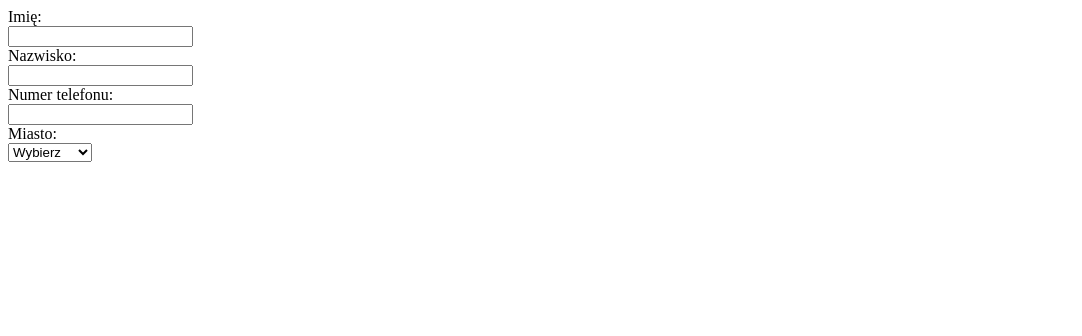
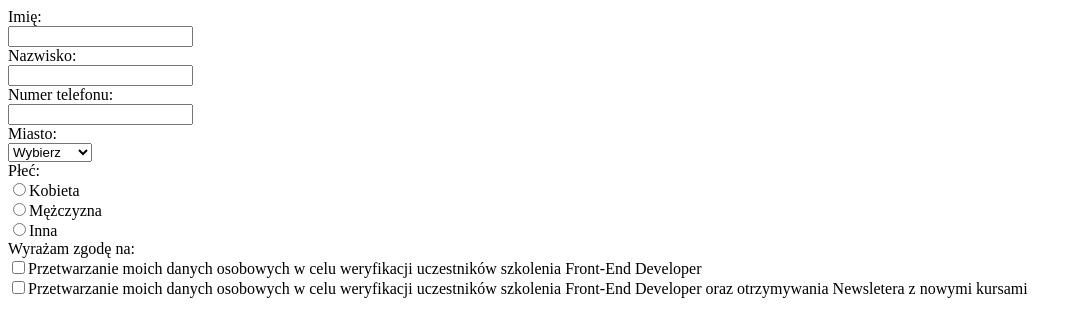
Before and after one commit to jarzo/Micha-_Jarz-bek.github.io, a plain HTML site: page index.html in a window 1280 px wide. Shown: the whole page, without its empty margins (0-1082 px from the left). Drawn offline with Linux system fonts and the light colour scheme.

Commit message:
płeć i zgoda

```diff
--- a/index.html
+++ b/index.html
@@ -21,7 +21,16 @@
 			<option value="krakow">Kraków</option>
 			<option value="warszawa">Warszawa</option>
 			<option value="gdansk">Gdańsk</option>
-		</select>
+		</select><br/>
+
+		<label for="plec">Płeć:</label><br/>
+		<input type="radio" name="gender" value="kobieta">Kobieta<br/>
+		<input type="radio" name="gender" value="mezczyzna">Mężczyzna<br/>
+		<input type="radio" name="gender" value="inna">Inna<br/>
+
+		<label for="zgoda">Wyrażam zgodę na:</label><br/>
+		<input type="checkbox" name="opcja1">Przetwarzanie moich danych osobowych w celu weryfikacji uczestników szkolenia Front-End Developer<br/>
+		<input type="checkbox" name="opcja2">Przetwarzanie moich danych osobowych w celu weryfikacji uczestników szkolenia Front-End Developer oraz otrzymywania Newsletera z nowymi kursami<br/>
 
 
 
```
